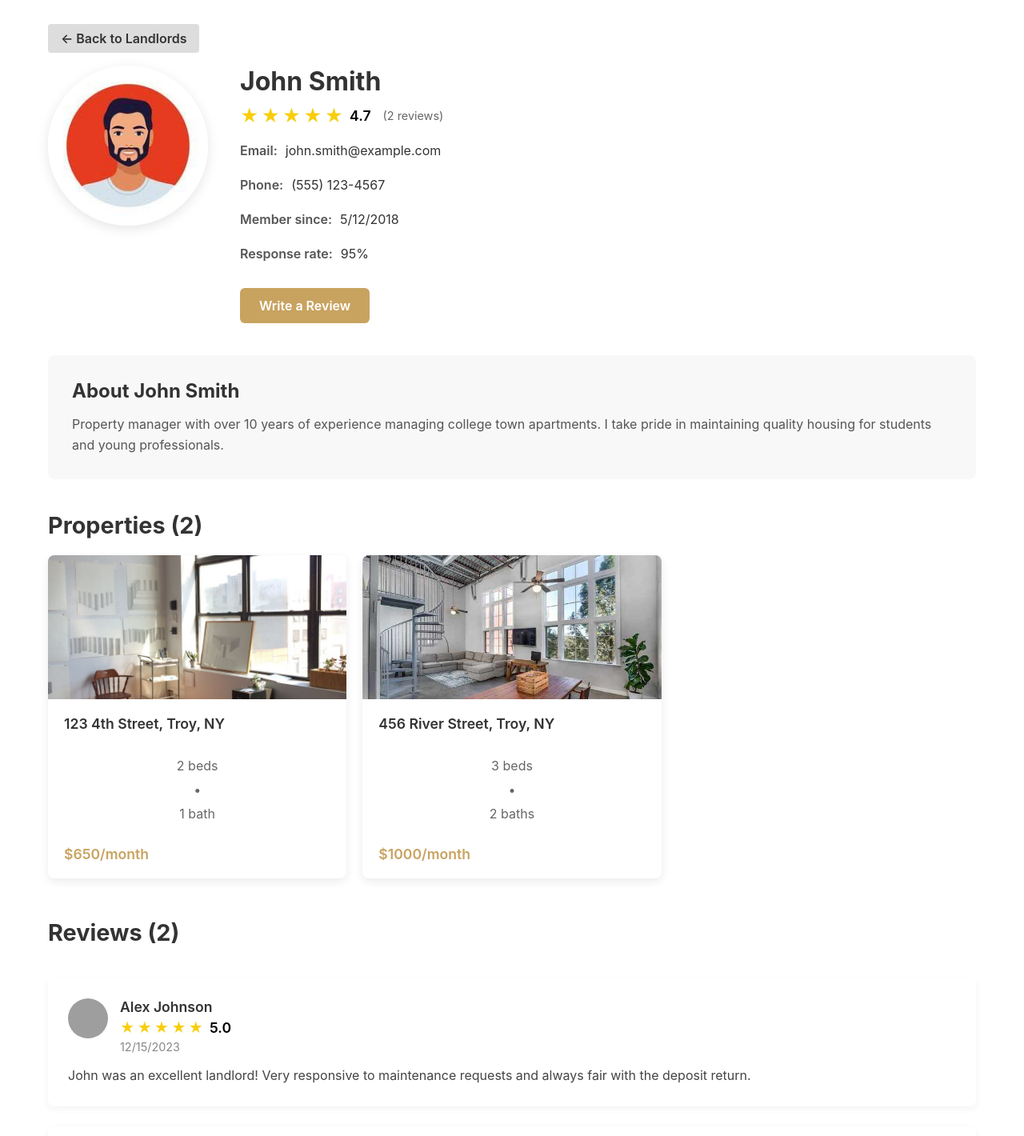
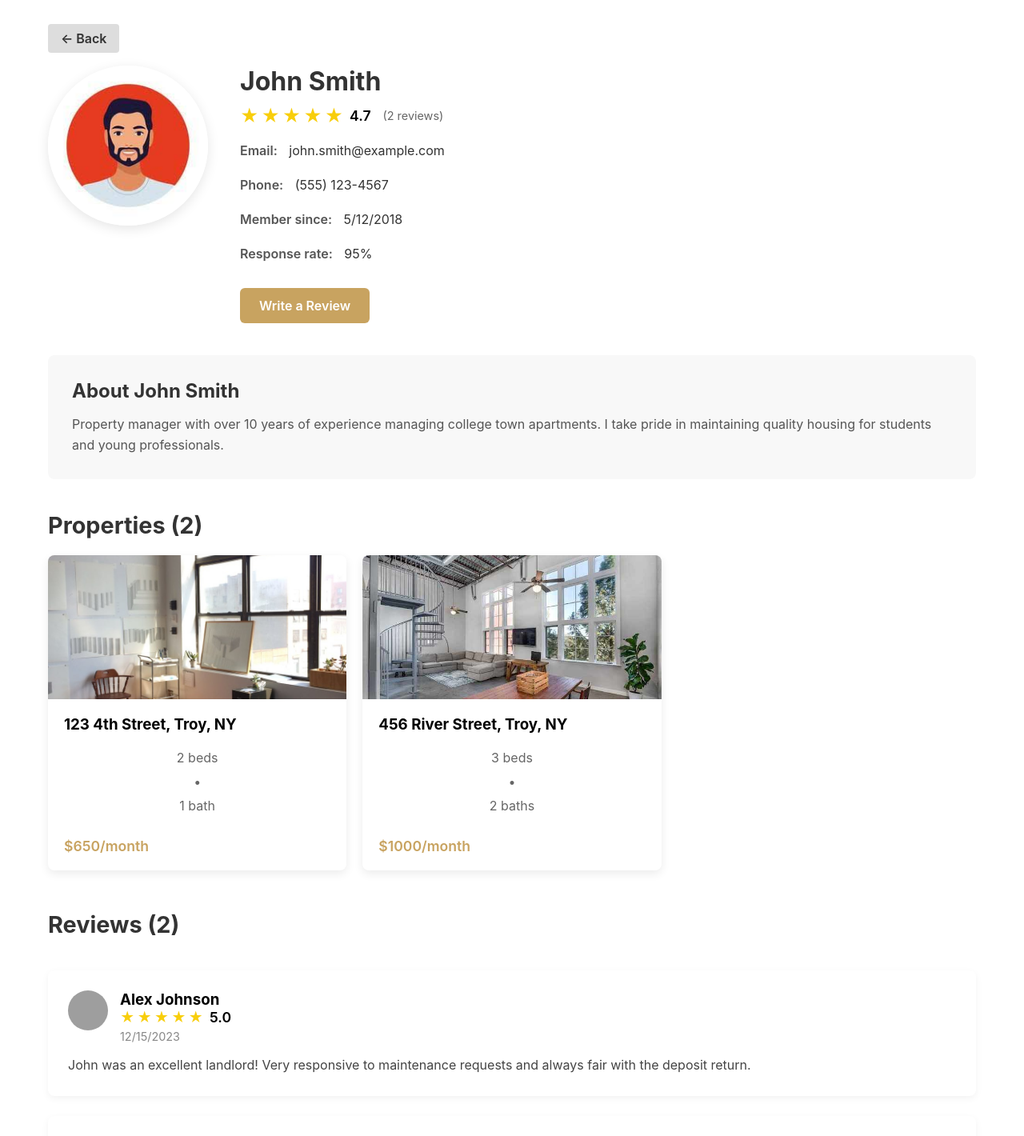
Before and after one commit to thuntxiv/TenantTalk, a React (Create React App) app in the folder tenanttalk/Frontend/: page /landlords/1 in a window 1280 px wide. Shown: the top 1420 px of the page at 80% size. Built offline with nearby package versions, Linux system fonts and the light colour scheme; grey boxes are pictures that could not be loaded.

Commit message:
Landlord lock

```diff
--- a/tenanttalk/Frontend/src/pages/ConversationDetail.tsx
+++ b/tenanttalk/Frontend/src/pages/ConversationDetail.tsx
@@ -54,6 +54,7 @@ const ConversationDetail: React.FC = () => {
                     throw new Error('Network response was not ok');
                 }
                 const data = await response.json();
+                console.log(data);
                 setMessages(data.messages);
                 setNewMessage("");
             } catch (error) {
--- a/tenanttalk/Frontend/src/pages/DMPage.tsx
+++ b/tenanttalk/Frontend/src/pages/DMPage.tsx
@@ -108,7 +108,7 @@ const DMPage: React.FC = () => {
 
                 // Add conversation to the list
                 const addChat = {
-                    _id: data.id,
+                    _id: data._lid,
                     participants: recipient,
                     lastMessage: newChat.messages[0].message,
                     timestamp: new Date().toLocaleString(),
@@ -169,7 +169,7 @@ const DMPage: React.FC = () => {
                 <h2 className="previous-messages-title">Previous Conversations</h2>
                 <div className="conversation-list">
                     {conversations.map((conv) => (
-                        console.log(conv),
+                        console.log("new:", conv),
                         <Link
                             key={conv._id}
                             to={`/conversations/${conv._id}`}
--- a/tenanttalk/Frontend/src/pages/LandlordProfile.tsx
+++ b/tenanttalk/Frontend/src/pages/LandlordProfile.tsx
@@ -1,3 +1,4 @@
+// src/pages/LandlordProfilePage.tsx
 import React, { useState, useEffect } from 'react';
 import { useParams, useNavigate } from 'react-router-dom';
 import ReviewForm from '../components/Review.tsx';
@@ -10,10 +11,42 @@ const Avatar3 = require('../imgs/avatar3.png');
 const studioImage = require('../imgs/Studio_listing_1.jpeg');
 const loftImage = require('../imgs/Loft_Example.jpg');
 
-const LandlordProfilePage: React.FC = () => {
-    const { user, isAuthenticated, isLoading } = useAuth();
-    // Mock data directly in the component, cna be deleted later with completed backend
-    const landlord = {
+interface Property {
+  id: number;
+  address: string;
+  image: string;
+  beds: number;
+  baths: number;
+  price: number;
+}
+
+interface Review {
+  id: string;
+  userId: string;
+  userName: string;
+  userImage: string;
+  rating: number;
+  comment: string;
+  date: string;
+}
+
+interface Landlord {
+  id: string;
+  name: string;
+  profileImage: string;
+  email: string;
+  phone: string;
+  bio: string;
+  memberSince: string;
+  responseRate: number;
+  rating: number;
+  properties: Property[];
+  reviews: Review[];
+}
+
+// 1) Define three mock profiles
+const MOCK_LANDLORDS: Record<string, Landlord> = {
+  '1': {
     id: '1',
     name: 'John Smith',
     profileImage: Avatar1,
@@ -24,172 +57,136 @@ const LandlordProfilePage: React.FC = () => {
     responseRate: 95,
     rating: 4.7,
     properties: [
-        {
-          id: 1,
-          address: '123 4th Street, Troy, NY',
-          image: studioImage,
-          beds: 2,
-          baths: 1,
-          price: 650
-        },
-        {
-          id: 2,
-          address: '456 River Street, Troy, NY',
-          image: loftImage,
-          beds: 3,
-          baths: 2,
-          price: 1000
-        }
+      { id: 1, address: '123 4th Street, Troy, NY', image: studioImage, beds: 2, baths: 1, price: 650 },
+      { id: 2, address: '456 River Street, Troy, NY', image: loftImage, beds: 3, baths: 2, price: 1000 }
     ],
     reviews: [
-        {
-          id: 'r1',
-          userId: 'u1',
-          userName: 'Alex Johnson',
-          userImage: Avatar2,
-          rating: 5,
-          comment: 'John was an excellent landlord! Very responsive to maintenance requests and always fair with the deposit return.',
-          date: '2023-12-15'
+      { id: 'r1', userId: 'u1', userName: 'Alex Johnson', userImage: Avatar2, rating: 5, comment: 'John was an excellent landlord! Very responsive to maintenance requests and always fair with the deposit return.', date: '2023-12-15' },
+      { id: 'r2', userId: 'u2', userName: 'Maria Garcia', userImage: Avatar3, rating: 4, comment: 'Overall a good experience. The property was well-maintained, though sometimes it took a few days to get a response to emails.', date: '2023-10-28' },
+    ]
   },
-        {
-          id: 'r2',
-          userId: 'u2',
-          userName: 'Maria Garcia',
-          userImage: Avatar3,
-          rating: 4,
-          comment: 'Overall a good experience. The property was well-maintained, though sometimes it took a few days to get a response to emails.',
-          date: '2023-10-28'
+  '2': {
+    id: '2',
+    name: 'Jane Doe',
+    profileImage: Avatar2,
+    email: 'jane.doe@example.com',
+    phone: '(555) 987-6543',
+    bio: 'I specialize in downtown lofts with modern finishes. Always happy to give a tour and answer any questions.',
+    memberSince: '2019-08-20',
+    responseRate: 90,
+    rating: 4.5,
+    properties: [
+      { id: 3, address: '789 Broadway, Troy, NY', image: loftImage, beds: 1, baths: 1, price: 800 },
+      { id: 4, address: '321 Elm Street, Troy, NY', image: studioImage, beds: 2, baths: 2, price: 1200 }
+    ],
+    reviews: [
+      { id: 'r1', userId: 'u3', userName: 'Chris Lee', userImage: Avatar1, rating: 4, comment: 'Great place, but a bit pricey.', date: '2024-01-05' },
+      { id: 'r2', userId: 'u4', userName: 'Pat Taylor', userImage: Avatar3, rating: 5, comment: 'Loved the location and amenities!', date: '2024-02-15' },
+    ]
   },
+  '3': {
+    id: '3',
+    name: 'Bob Johnson',
+    profileImage: Avatar3,
+    email: 'bob.johnson@example.com',
+    phone: '(555) 222-3333',
+    bio: 'Focused on long-term leases in quiet neighborhoods. Contact me for family-friendly homes.',
+    memberSince: '2020-11-01',
+    responseRate: 88,
+    rating: 4.2,
+    properties: [
+      { id: 5, address: '654 Maple Ave, Troy, NY', image: studioImage, beds: 3, baths: 2, price: 900 },
+      { id: 6, address: '987 Pine Street, Troy, NY', image: loftImage, beds: 4, baths: 3, price: 1500 }
+    ],
+    reviews: [
+      { id: 'r1', userId: 'u5', userName: 'Sam Wilson', userImage: Avatar2, rating: 4, comment: 'Bob was very accommodating.', date: '2023-11-20' },
+      { id: 'r2', userId: 'u6', userName: 'Dana Cruz', userImage: Avatar1, rating: 4, comment: 'Nice and quiet neighborhood.', date: '2024-03-10' },
     ]
+  }
 };
 
-    const [showReviewForm, setShowReviewForm] = useState<boolean>(false);
-    const [landlordData, setLandlordData] = useState(landlord);
+const LandlordProfilePage: React.FC = () => {
+  const { user } = useAuth();
+  const { id: landlordId } = useParams<{ id: string }>();
   const navigate = useNavigate();
 
-    function handleListingClick(listingId: number) {
-      navigate(`/listings/${listingId}`);
-  }
+  // 2) Pick the right landlord or mark “not found”
+  const [landlordData, setLandlordData] = useState<Landlord | null>(
+    MOCK_LANDLORDS[landlordId] ?? null
+  );
+  const [showReviewForm, setShowReviewForm] = useState(false);
+  const [participantName, setParticipantName] = useState('');
+  const [messages, setMessages] = useState([]); // if you have chat in this page
+  const [newMessage, setNewMessage] = useState('');
 
-    const handleBack = () => {
-      navigate(-1);
-    };
+  useEffect(() => {
+    if (!landlordData) return;
+    // reset review form if you want
+    setShowReviewForm(false);
+  }, [landlordId, landlordData]);
 
-    const handleWriteReview = () => {
-      setShowReviewForm(true);
-    };
+  const handleBack = () => navigate(-1);
+  const handleWriteReview = () => setShowReviewForm(true);
 
   const handleReviewSubmit = (rating: number, comment: string) => {
-     if(user){
-      const newReview = {
-        id: `r${landlordData.reviews.length + 1}`,
-        userId: 'current-user-id',
+    if (!user) throw new Error('You must be signed in to leave a review!');
+    const newReview: Review = {
+      id: `r${landlordData!.reviews.length + 1}`,
+      userId: user.id,
       userName: user.email,
-        userImage: user.picture || user.imageUrl,
+      userImage: user.picture || '',
       rating,
       comment,
       date: new Date().toISOString().split('T')[0]
     };
-
-      const updatedReviews = [newReview, ...landlordData.reviews];
-
-      const totalRatings = updatedReviews.reduce((sum, review) => sum + review.rating, 0);
-      const newAvgRating = totalRatings / updatedReviews.length;
-
+    const updatedReviews = [newReview, ...landlordData!.reviews];
+    const avg = updatedReviews.reduce((s, r) => s + r.rating, 0) / updatedReviews.length;
     setLandlordData({
-        ...landlordData,
+      ...landlordData!,
       reviews: updatedReviews,
-        rating: parseFloat(newAvgRating.toFixed(1))
+      rating: parseFloat(avg.toFixed(1))
     });
-
     setShowReviewForm(false);
-     }
-     else{
-        throw new Error('You must be signed in to leave a review!');
-     }
   };
 
   const renderStars = (rating: number) => {
-      const fullStars = Math.floor(rating);
-      const hasHalfStar = rating % 1 >= 0.5;
-
+    const full = Math.floor(rating);
+    const half = rating % 1 >= 0.5;
     return (
       <div className="star-rating">
-          {[...Array(5)].map((_, i) => (
-            <span key={i} className={
-              i < fullStars
-                ? "star full"
-                : (i === fullStars && hasHalfStar)
-                  ? "star half"
-                  : "star empty"
-            }>
-              {i < fullStars
-                ? "★"
-                : (i === fullStars && hasHalfStar)
-                  ? "★"
-                  : "☆"}
-            </span>
-          ))}
+        {[...Array(5)].map((_, i) => {
+          const cls = i < full ? 'full' : (i === full && half ? 'half' : 'empty');
+          return <span key={i} className={`star ${cls}`}>{i < full || (i === full && half) ? '★' : '☆'}</span>;
+        })}
         <span className="rating-value">{rating.toFixed(1)}</span>
       </div>
     );
   };
 
+  if (landlordData === null) {
+    return <div className="landlord-profile-page"><h2>Landlord not found</h2></div>;
+  }
+
   return (
     <div className="landlord-profile-page">
-        <button className="back-button" onClick={handleBack}>
-          ← Back to Landlords
-        </button>
-
+      <button className="back-button" onClick={handleBack}>← Back</button>
       <div className="profile-header">
         <div className="profile-image-container">
-            <img
-              src={landlordData.profileImage}
-              alt={landlordData.name}
-              className="profile-image"
-            />
+          <img src={landlordData.profileImage} alt={landlordData.name} className="profile-image"/>
         </div>
-
         <div className="profile-info">
           <h1 className="landlord-name">{landlordData.name}</h1>
-
           <div className="rating-section">
             {renderStars(landlordData.rating)}
-              <span className="review-count">
-                ({landlordData.reviews.length} {landlordData.reviews.length === 1 ? 'review' : 'reviews'})
-              </span>
+            <span className="review-count">({landlordData.reviews.length} reviews)</span>
           </div>
-
           <div className="profile-details">
-              <div className="detail-item">
-                <span className="detail-label">Email:</span>
-                <span className="detail-value">{landlordData.email}</span>
+            <div className="detail-item"><span className="detail-label">Email:</span> <span className="detail-value">{landlordData.email}</span></div>
+            <div className="detail-item"><span className="detail-label">Phone:</span> <span className="detail-value">{landlordData.phone}</span></div>
+            <div className="detail-item"><span className="detail-label">Member since:</span> <span className="detail-value">{new Date(landlordData.memberSince).toLocaleDateString()}</span></div>
+            <div className="detail-item"><span className="detail-label">Response rate:</span> <span className="detail-value">{landlordData.responseRate}%</span></div>
           </div>
-
-              <div className="detail-item">
-                <span className="detail-label">Phone:</span>
-                <span className="detail-value">{landlordData.phone}</span>
-              </div>
-
-              <div className="detail-item">
-                <span className="detail-label">Member since:</span>
-                <span className="detail-value">{new Date(landlordData.memberSince).toLocaleDateString()}</span>
-              </div>
-
-              <div className="detail-item">
-                <span className="detail-label">Response rate:</span>
-                <span className="detail-value">{landlordData.responseRate}%</span>
-              </div>
-            </div>
-
-            <a href="#reviews">
-            <button
-              className="write-review-button"
-              onClick={handleWriteReview}
-            >
-              Write a Review
-            </button>
-            </a>
+          <button className="write-review-button" onClick={handleWriteReview}>Write a Review</button>
         </div>
       </div>
 
@@ -201,69 +198,45 @@ const LandlordProfilePage: React.FC = () => {
       <div className="properties-section">
         <h2>Properties ({landlordData.properties.length})</h2>
         <div className="property-cards">
-            {landlordData.properties.map(property => (
-              <div key={property.id} className="property-card" onClick={() => handleListingClick(property.id)}>
-                <img
-                  src={property.image}
-                  alt={property.address}
-                  className="property-image"
-                />
+          {landlordData.properties.map(p => (
+            <div key={p.id} className="property-card" onClick={() => navigate(`/listings/${p.id}`)}>
+              <img src={p.image} alt={p.address} className="property-image" />
               <div className="property-info">
-                  <h3 className="property-address">{property.address}</h3>
+                <h3>{p.address}</h3>
                 <div className="property-details">
-                    <span>{property.beds} {property.beds === 1 ? 'bed' : 'beds'}</span>
-                    <span>•</span>
-                    <span>{property.baths} {property.baths === 1 ? 'bath' : 'baths'}</span>
+                  <span>{p.beds} bed{p.beds>1 && 's'}</span> • <span>{p.baths} bath{p.baths>1 && 's'}</span>
                 </div>
-                  <div className="property-price">${property.price}/month</div>
+                <div className="property-price">${p.price}/month</div>
               </div>
             </div>
           ))}
         </div>
       </div>
+
       <div id="reviews">
         {showReviewForm ? (
           <div className="review-form-section">
             <h2>Write a Review</h2>
-            <ReviewForm
-              onSubmit={handleReviewSubmit}
-              onCancel={() => setShowReviewForm(false)}
-            />
+            <ReviewForm onSubmit={handleReviewSubmit} onCancel={() => setShowReviewForm(false)} />
           </div>
         ) : (
           <div className="reviews-section">
             <div className="reviews-header">
               <h2>Reviews ({landlordData.reviews.length})</h2>
-              <button
-                className="write-review-button mobile"
-                onClick={handleWriteReview}
-              >
-                Write a Review
-              </button>
+              <button className="write-review-button mobile" onClick={handleWriteReview}>Write a Review</button>
             </div>
-
             <div className="reviews-list">
-              {landlordData.reviews.map(review => (
-                <div key={review.id} className="review-card">
+              {landlordData.reviews.map(r => (
+                <div key={r.id} className="review-card">
                   <div className="review-header">
-                    <img
-                      src={review.userImage}
-                      alt={review.userName}
-                      className="reviewer-image"
-                    />
+                    <img src={r.userImage} alt={r.userName} className="reviewer-image"/>
                     <div className="reviewer-info">
-                      <h3 className="reviewer-name">{review.userName}</h3>
-                      <div className="review-rating">
-                        {renderStars(review.rating)}
-                      </div>
-                      <div className="review-date">
-                        {new Date(review.date).toLocaleDateString()}
+                      <h3>{r.userName}</h3>
+                      <div className="review-rating">{renderStars(r.rating)}</div>
+                      <div className="review-date">{new Date(r.date).toLocaleDateString()}</div>
                     </div>
                   </div>
-                  </div>
-                  <div className="review-comment">
-                    {review.comment}
-                  </div>
+                  <div className="review-comment">{r.comment}</div>
                 </div>
               ))}
             </div>
--- a/tenanttalk/Frontend/src/pages/Landlords.tsx
+++ b/tenanttalk/Frontend/src/pages/Landlords.tsx
@@ -42,7 +42,7 @@ const LandlordListPage: React.FC = () => {
           },
           {
             id: '2',
-            name: 'Emily Johnson',
+            name: 'Jane Doe',
             profileImage: Avatar2,
             properties: 8,
             rating: 4.5,
@@ -50,7 +50,7 @@ const LandlordListPage: React.FC = () => {
           },
           {
             id: '3',
-            name: 'Michael Rodriguez',
+            name: 'Bob Johnson',
             profileImage: Avatar3,
             properties: 5,
             rating: 4.9,
```
Lines whose indentation alone changed are shown as unchanged.
